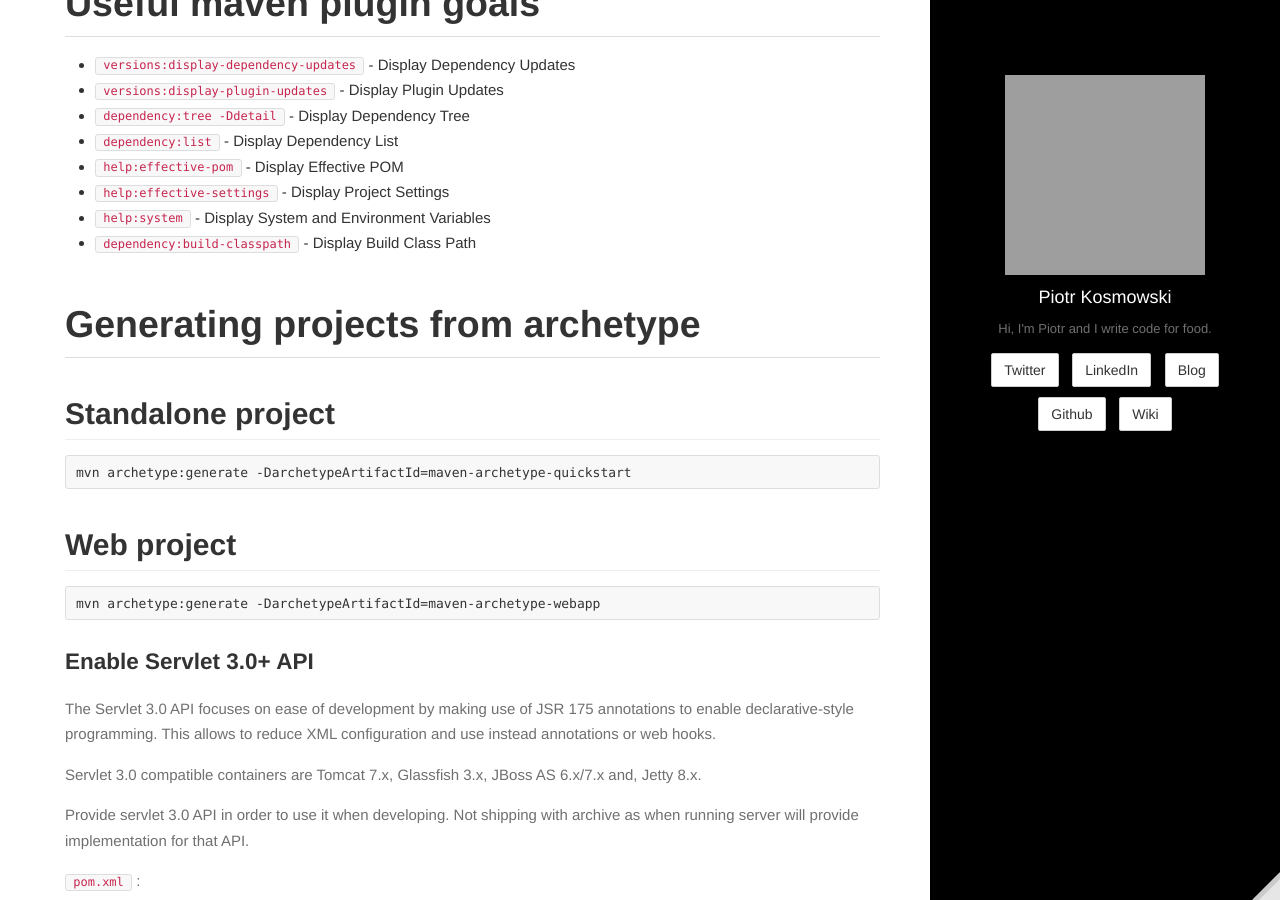
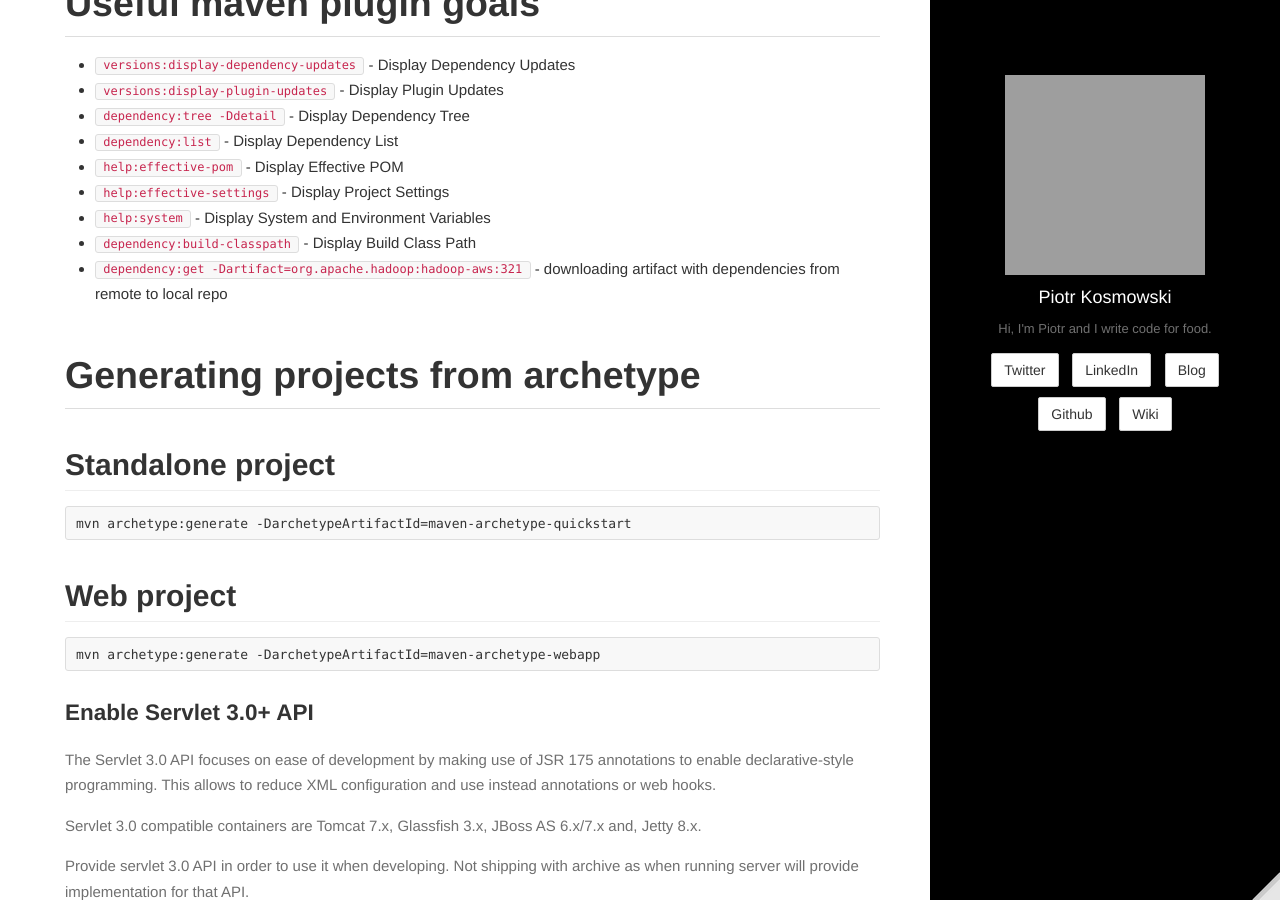
Before and after one commit to kospiotr/kospiotr.github.io, a Jekyll site: the page built from wiki/maven.md, in a window 1280 px wide and 900 px high, scrolled down 3480 px. Built offline with Jekyll 4.4.1, drawn with Linux system fonts in a browser that asks for light colours; grey boxes are pictures that could not be loaded.

Commit message:
Update maven.md

````diff
--- a/wiki/maven.md
+++ b/wiki/maven.md
@@ -107,6 +107,7 @@
 * ```help:effective-settings``` - Display Project Settings
 * ```help:system``` - Display System and Environment Variables
 * ```dependency:build-classpath``` - Display Build Class Path
+* ```dependency:get -Dartifact=org.apache.hadoop:hadoop-aws:321``` - downloading artifact with dependencies from remote to local repo
 
 # Generating projects from archetype
 
````
